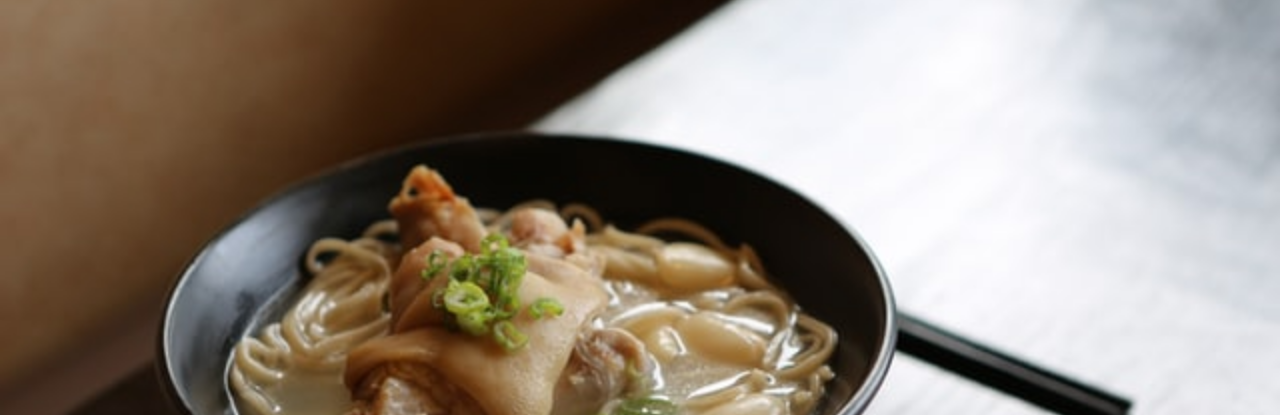
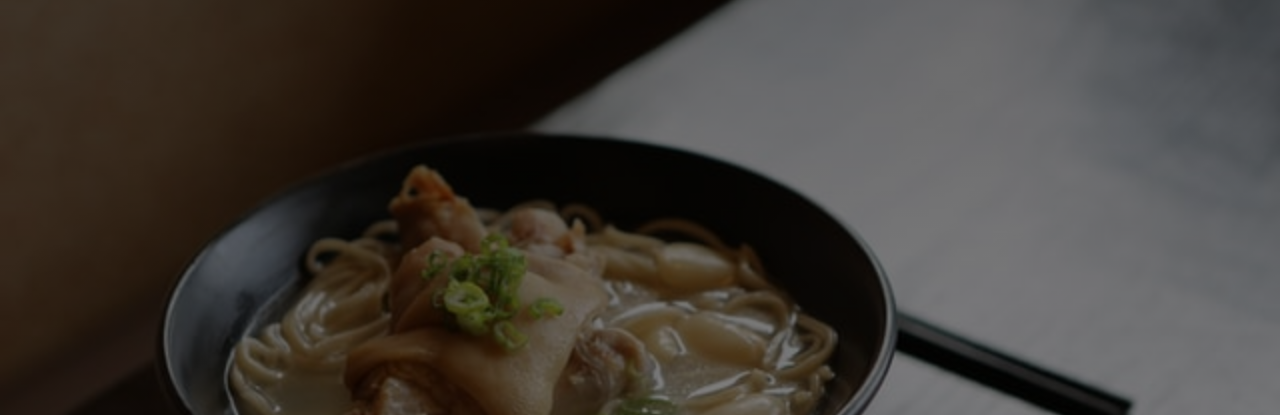
Before and after one commit to jsobryan/flexboxexamples, a plain HTML site: page index.html in a window 1280 px wide. Shown: the part 192-607 px from the top of the page. Drawn offline with Linux system fonts and the light colour scheme.

Commit message:
added background image and overlay

```diff
--- a/css/styles.css
+++ b/css/styles.css
@@ -25,11 +25,14 @@ main .header {
 }
 
 main .jumbo {
-    background: url('../img/noodles.jpg');
+    background: linear-gradient(rgba(0,0,0,0.6),rgba(0,0,0,0.5)), url('../img/noodles.jpg');
+    /* creates a transparent linear gradient over the background image to make text more legible */
     grid-column: 1/4;
     height: 500px;
     background-size: cover;
     color: linen;
+    max-width: 100%;
+    /* makes sure this will fit on smaller screens */
 }
 
 main .left {
@@ -37,8 +40,6 @@ main .left {
     /* in this layout, .left is taking up space from 1 --> 2, .main is occupying 2--> 3 and right is occupying 3 --> 4 */
     background-color: #2A9D8F;
     justify-items: left;
-
-
 }
 
 main .mainbody {
```
